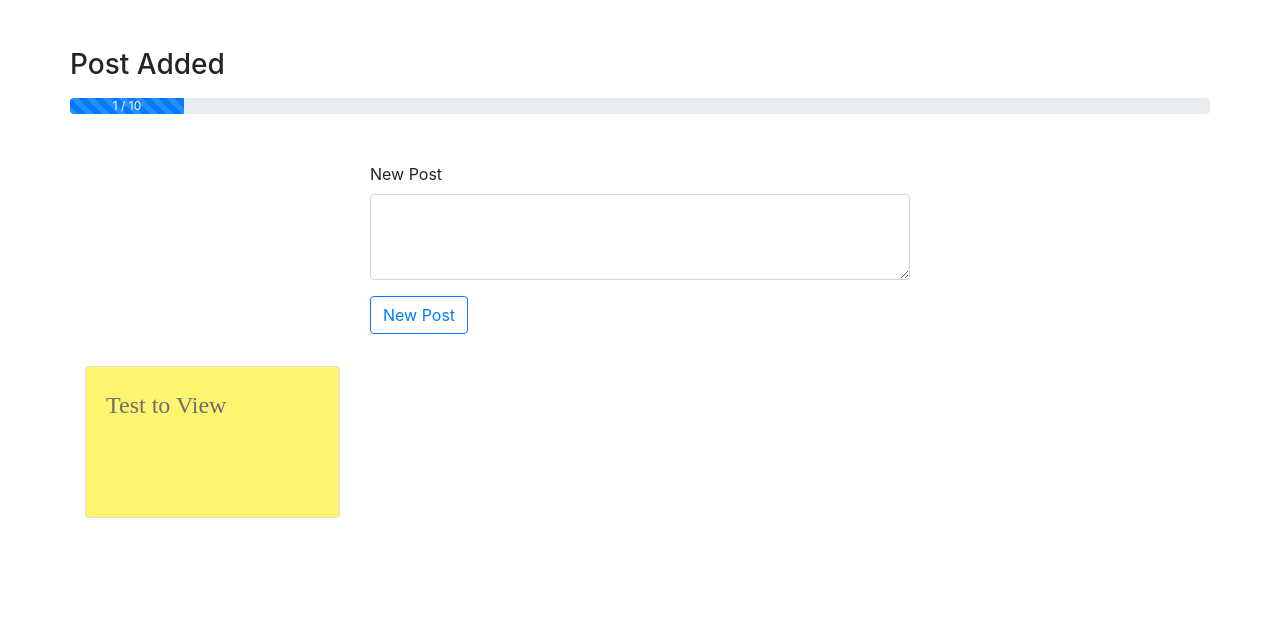
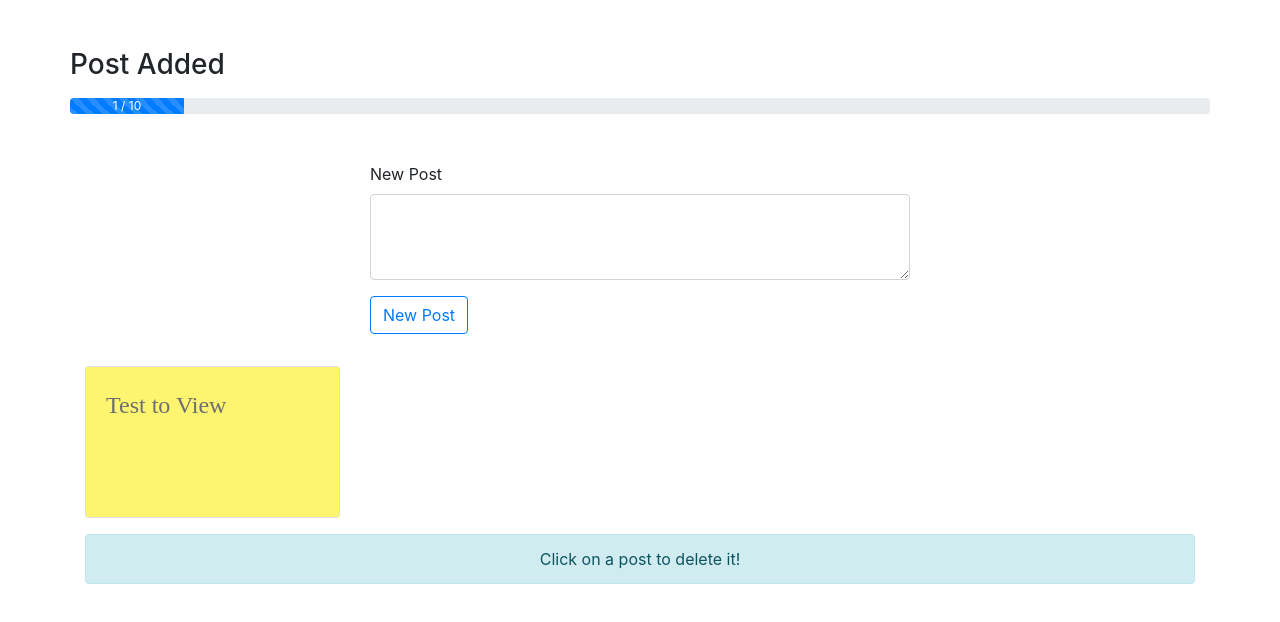
Before and after one commit to jaw09/vue-sticky-notes, a Vue app: page / in a window 1280 px wide. Shown: the top 622 px of the page. Built offline with nearby package versions, Linux system fonts and the light colour scheme; a web font is replaced by a local one.

Commit message:
add alert info

```diff
--- a/src/App.vue
+++ b/src/App.vue
@@ -3,6 +3,13 @@
     <progress-bar :postCount="notes.length" :maxNotes="maxNotes"></progress-bar>
     <new-post-form @newPost="newPost"></new-post-form>
     <note-board :notes="notes"  @removePost="removePost"></note-board>
+    <div class="row">
+      <div class="col-12 text-center" v-if="notes.length > 0">
+        <div class="alert alert-info">
+          Click on a post to delete it!
+        </div>
+      </div>
+    </div>
   </div>
 </template>
 
```
